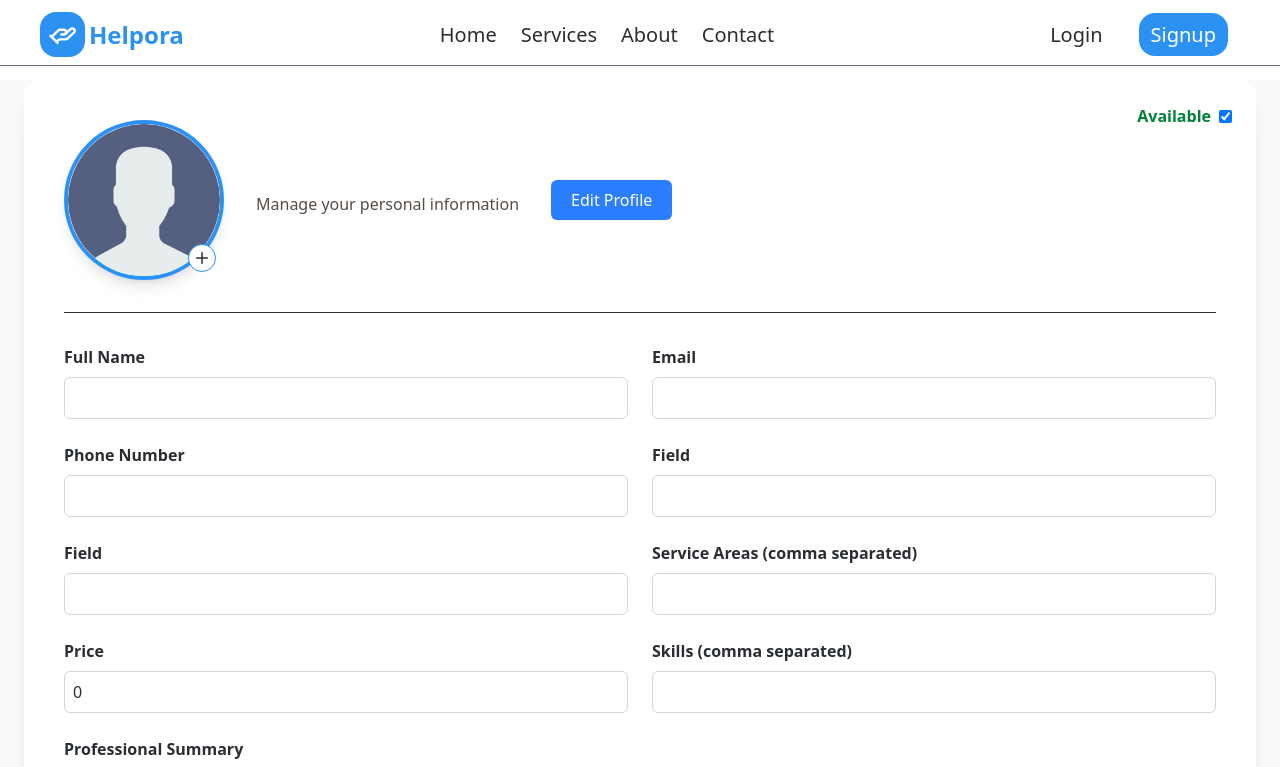
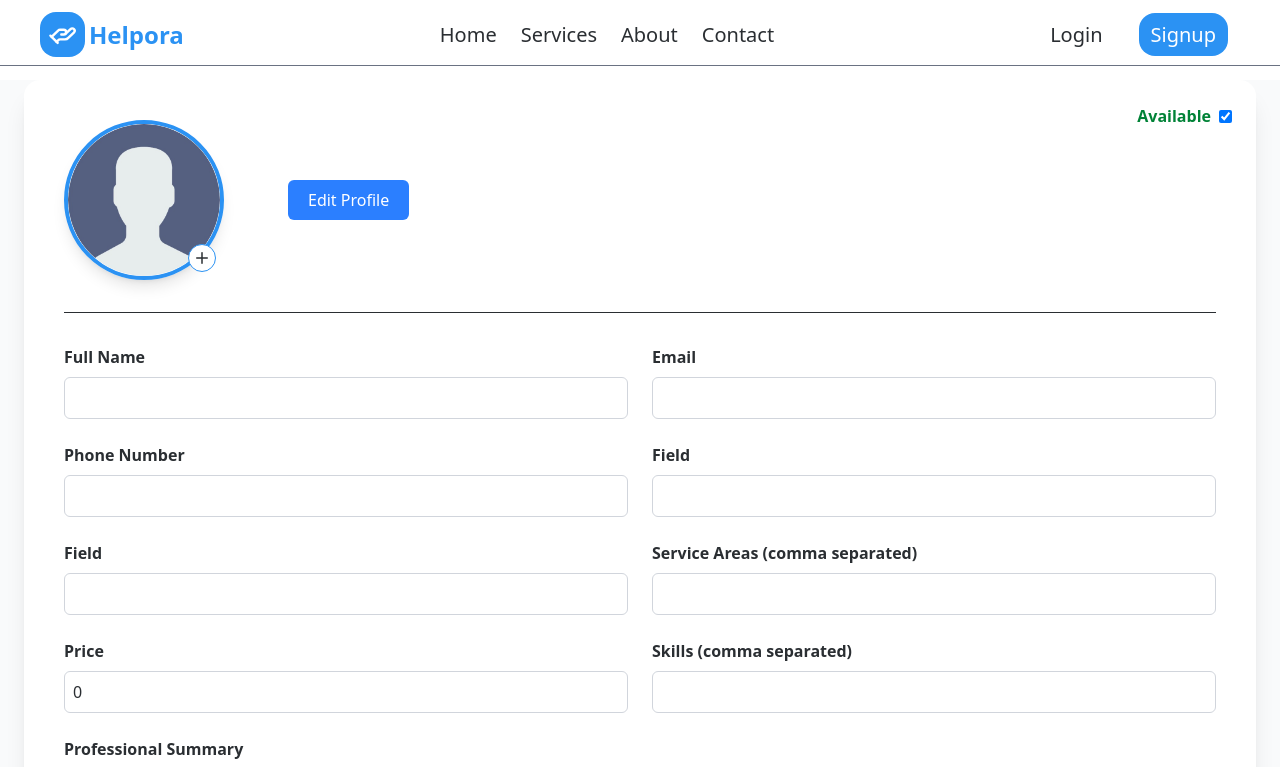
Before and after one commit to siddhikharde/ICP12-Group-Project-FullStack-Helpora, a React (Vite) app in the folder client/: page /servicemen-profile in a window 1280 px wide. Shown: the top 767 px of the page. Built offline with nearby package versions, Linux system fonts and the light colour scheme; no server answers.

Commit message:
basic changes added

```diff
--- a/client/src/views/ServicemenProfile.jsx
+++ b/client/src/views/ServicemenProfile.jsx
@@ -13,7 +13,7 @@ import {
     upload,
 } from "@imagekit/react";
 import Footer from '../component/Footer';
-import toast from 'react-hot-toast';
+import toast, { Toaster } from 'react-hot-toast';
 
 function ServicemenProfile() {
     const [imagePreview, setImagePreview] = useState(false)
@@ -224,7 +224,7 @@ function ServicemenProfile() {
                                     {formData.name}
                                 </h2>
                                 <p className="text-[#554d47] mt-2">
-                                    Manage your personal information
+                                   {formData.professionalSummary}
                                 </p>
                             </div>
 
@@ -359,7 +359,7 @@ function ServicemenProfile() {
 
                     </div>
                 )}
-
+<Toaster/>
             </div>
             <Footer />
         </>
```
